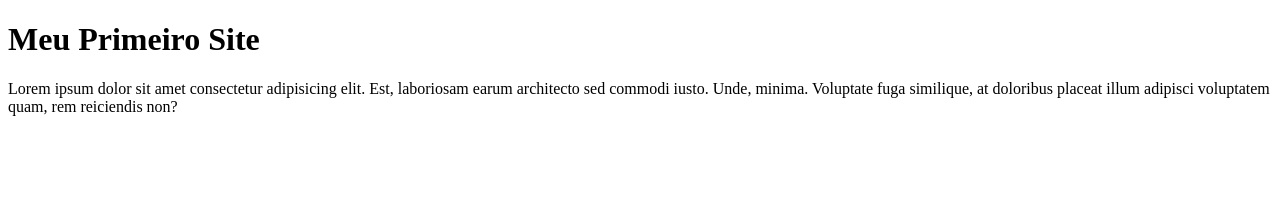
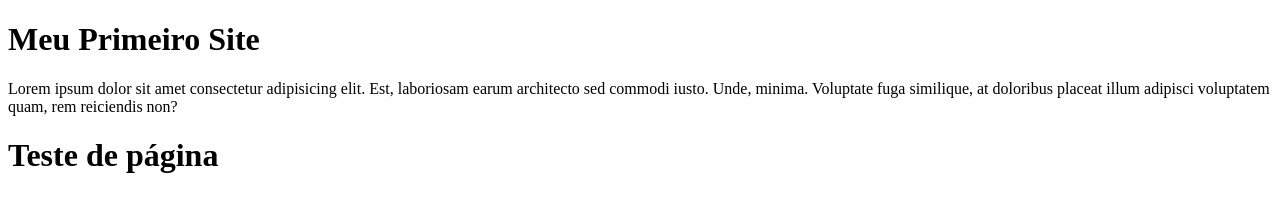
Before and after one commit to PedrinNeto77/Aula01DaTurmaB, a plain HTML site: page index.html in a window 1280 px wide. Drawn offline with Linux system fonts and the light colour scheme.

Commit message:
SegundaAtualização

```diff
--- a/index.html
+++ b/index.html
@@ -9,5 +9,7 @@
     <h1>Meu Primeiro Site</h1>
     <p>Lorem ipsum dolor sit amet consectetur adipisicing elit. Est, laboriosam earum architecto sed commodi iusto. Unde, minima. Voluptate fuga similique, at doloribus placeat illum adipisci voluptatem quam, rem reiciendis non?</p>
 
+    <h1>Teste de página</h1>
+
 </body>
 </html>
```
